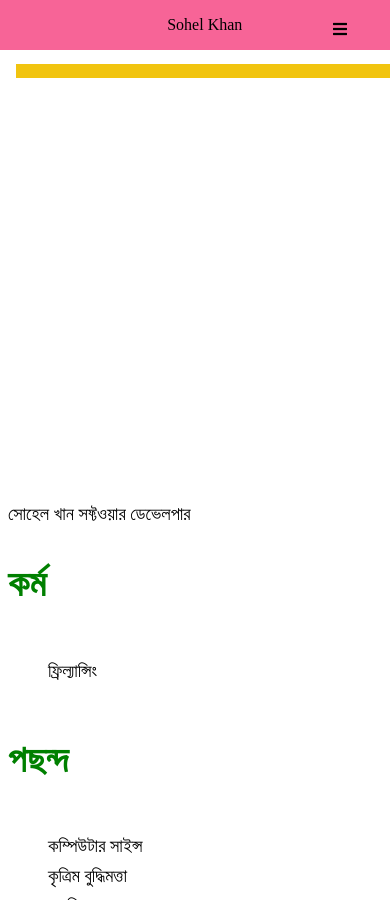
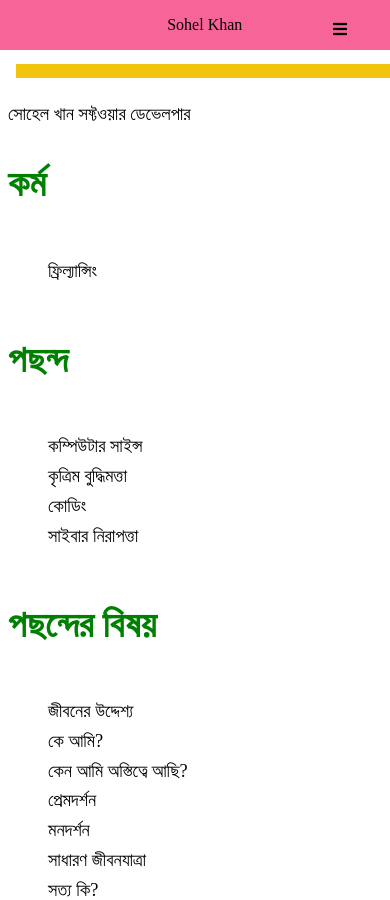
Before and after one commit to sohelkhanz/sohelkhanz.github.io, a Jekyll site: the page built from index.md, in a window 390 px wide and 900 px high. Built offline with Jekyll 4.4.1, drawn with Linux system fonts in a browser that asks for light colours.

Commit message:
Update style.css

```diff
--- a/assets/css/style.css
+++ b/assets/css/style.css
@@ -93,7 +93,7 @@ header {
 }
 
 .main {
-      margin-top: 500px;
+      margin-top: 100px;
       color: #000;
       background: #fff;
       font-size: 1.15rem;
```
